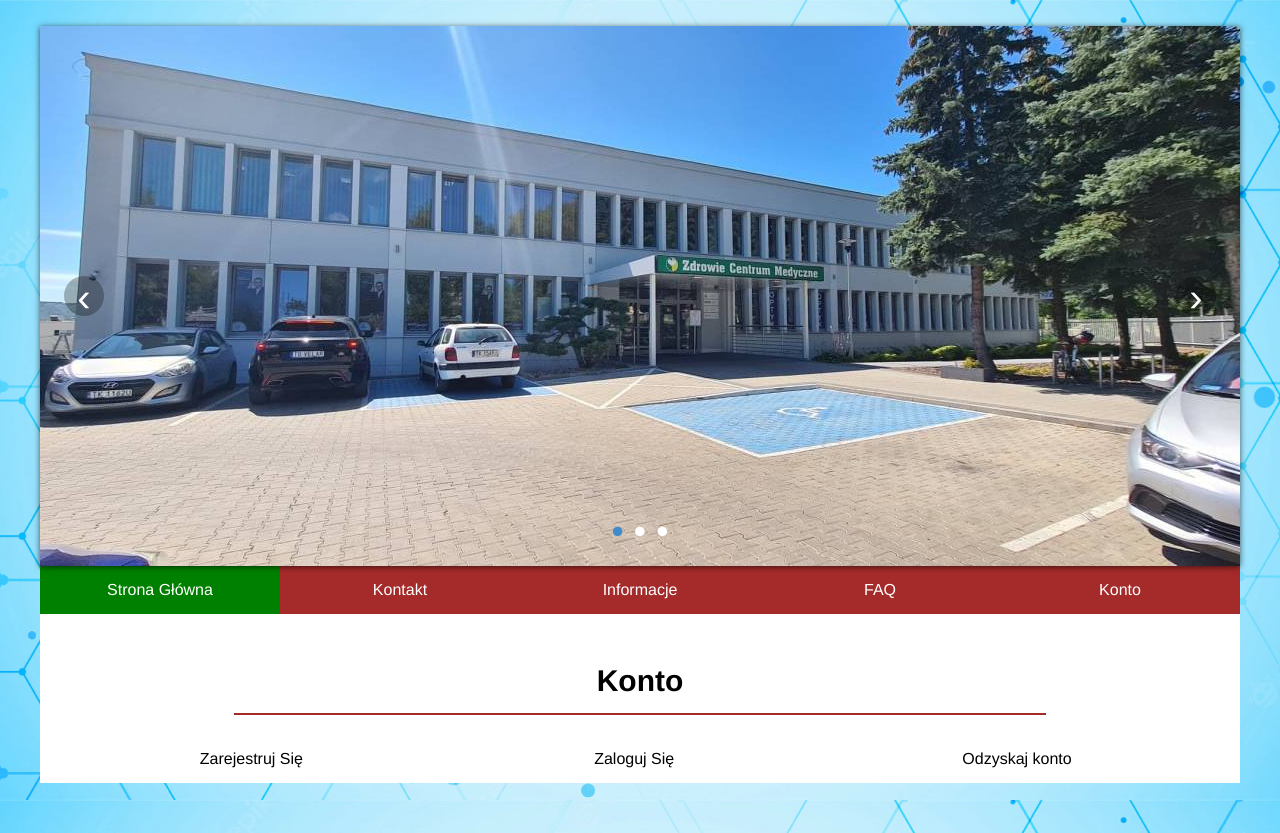
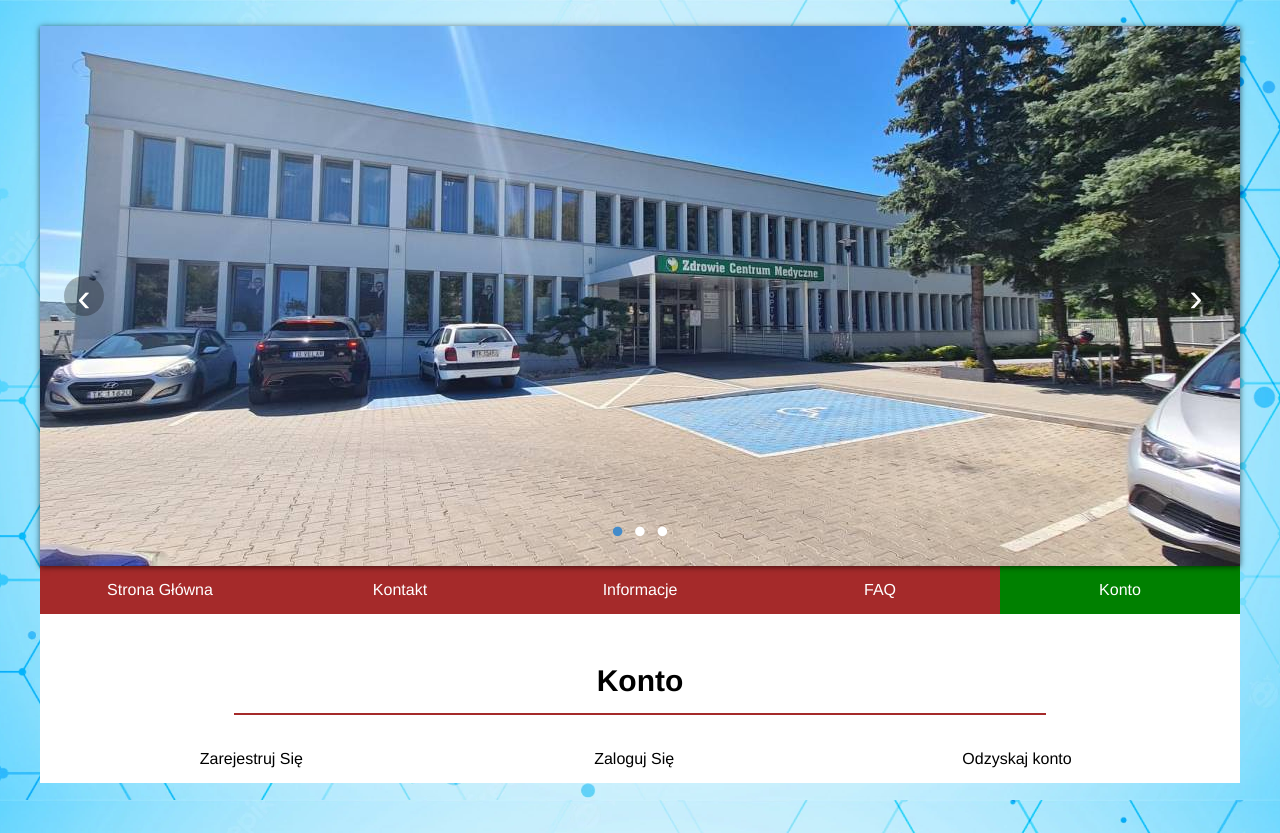
Before and after one commit to zuziczka2137/przychodnia, a React (Create React App) app: page /konto in a window 1280 px wide. Built offline with nearby package versions, Linux system fonts and the light colour scheme.

Commit message:
Update konto.js

```diff
--- a/src/pages/konto.js
+++ b/src/pages/konto.js
@@ -42,7 +42,7 @@ class konto extends React.Component{
                 </div>
             </header>
             <nav>
-            <a className="menu active" href="stronaglowna">Strona Główna</a><a className="menu" href="kontakt">Kontakt</a><a className="menu" href="informacje">Informacje</a><a className="menu" href="faq">FAQ</a><a className="menu" href="konto">Konto</a>
+            <a className="menu" href="stronaglowna">Strona Główna</a><a className="menu" href="kontakt">Kontakt</a><a className="menu" href="informacje">Informacje</a><a className="menu" href="faq">FAQ</a><a className="menu active" href="konto">Konto</a>
             </nav>
 
             <section>
```
